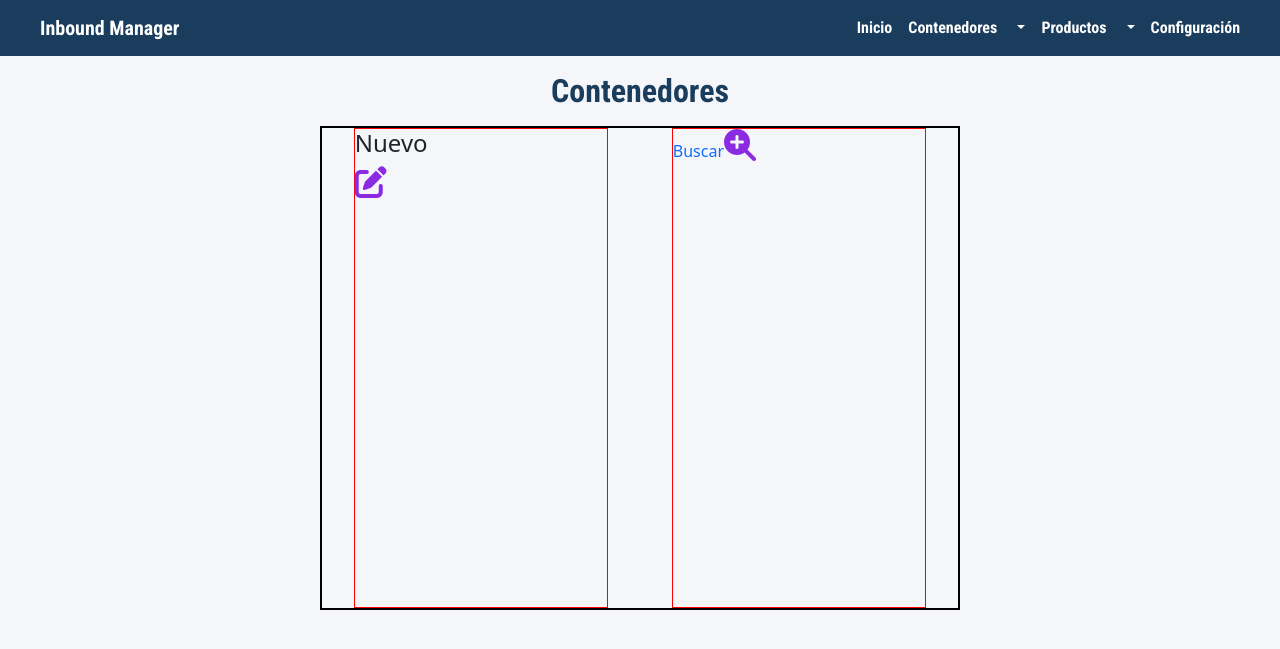
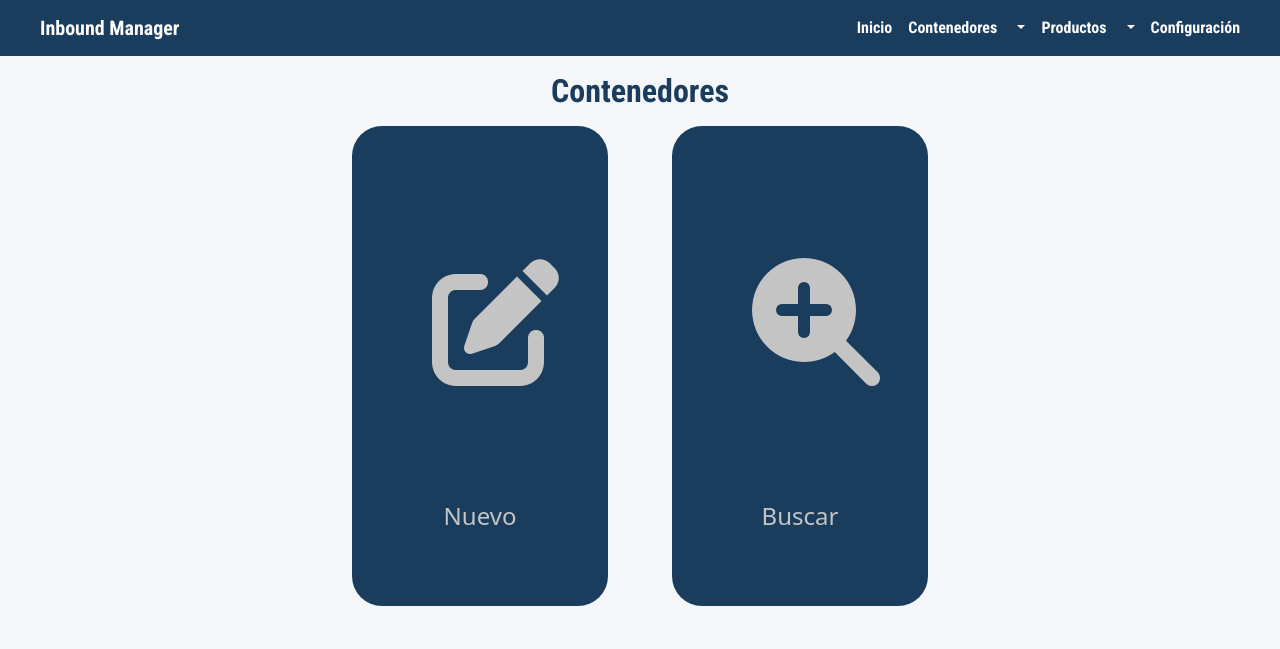
Before and after one commit to Salvador-97/Inbound_Manager-Web, a Python web app: template app/templates/contenedores.html in a window 1280 px wide. Shown: the top 649 px of the page. Run offline with Jinja, Linux system fonts and the light colour scheme; the template is opened without the code that fills it, so the values that code supplies are empty; some libraries are stand-ins or nearby versions.

Commit message:
estilos-inicio-contenedores

```diff
--- a/app/static/styles/contenedores.css
+++ b/app/static/styles/contenedores.css
@@ -1,6 +1,8 @@
 :root{
     --color-primario: #1A3D5D;
+    --color-secundario: #195791;
     --color-fondo: #F5F6FA;
+    --color-icono: #c4c4c4;
     --fuente-titulos: "Roboto Condensed";
     --fuente-texto: "Montserrat";
 }
@@ -15,7 +17,6 @@
 }
 
 .contenedor-opciones{
-    border: 2px solid #000;
     display: flex;
     flex-direction: row;
     justify-content: space-around;
@@ -24,16 +25,34 @@
 }
 
 .tarjeta {
-    border: 1px solid red;
+    background-color: var(--color-primario);
     width: 40%;
     height: 30em;
+    cursor: pointer;
+    padding: 1em;
+    display: flex;
+    justify-content: space-evenly;
+    flex-direction: column;
+    text-align: center;
+    border-radius: 30px;
+    transition: 0.4s ease;
 }
 
-.tarjeta a {
-    text-decoration: none;
+.tarjeta:hover {
+    background-color: var(--color-secundario);
+}
+
+.tarjeta h4 {
+    color: var(--color-icono)
 }
 
 .tarjeta i{
-    font-size: 2em;
-    color: blueviolet;
+    font-size: 8em;
+    margin: 0.5em;
+    color: var(--color-icono);
 }
+
+.tarjeta i:hover, h4:hover {
+    color: white;
+    transition: 0.4s ease;
+}
--- a/app/static/styles/home.css
+++ b/app/static/styles/home.css
@@ -34,7 +34,7 @@ body{
     transition: 0.4s ease;
 }
 
-.navbar-nav a:hover {
+.navbar-nav a:hover, .navbar-brand:hover {
     color: #c0c0c0;
 }
 
--- a/app/templates/contenedores.html
+++ b/app/templates/contenedores.html
@@ -2,12 +2,13 @@
 <h2 class="titulo">Contenedores</h2>
 
 <div class="contenedor-opciones">
-    <div class="tarjeta nuevo">
+    <div class="tarjeta nuevo" onclick="window.location.href = '/contenedores/arrivo'">
+        <i class="fa-solid fa-pen-to-square"></i>
         <h4>Nuevo</h4>
-        <a href="/contenedores/arrivo"><i class="fa-solid fa-pen-to-square"></i></a>
     </div>
-    <div class="tarjeta busqueda">
-        <a href="/contenedores/busqueda">Buscar<i class="fa-solid fa-magnifying-glass-plus"></i></a>
+    <div class="tarjeta busqueda" onclick="window.location.href = '/contenedores/busqueda'">
+        <i class="fa-solid fa-magnifying-glass-plus"></i>
+        <h4>Buscar</h4>
     </div>
 </div>
 {%include 'footer.html' %}
--- a/app/templates/footer.html
+++ b/app/templates/footer.html
@@ -1,4 +1,5 @@
     <script src="https://cdn.jsdelivr.net/npm/bootstrap@5.3.3/dist/js/bootstrap.bundle.min.js"></script>
     <script src="https://kit.fontawesome.com/dc6efa34d2.js" crossorigin="anonymous"></script>
+    <script src="static/js/contenedores.js"></script>
 </body>
 </html>
--- /dev/null
+++ b/env_flask/pyvenv.cfg
@@ -0,0 +1,5 @@
+home = C:\Users\salva\AppData\Local\Programs\Python\Python311
+include-system-site-packages = false
+version = 3.11.1
+executable = C:\Users\salva\AppData\Local\Programs\Python\Python311\python.exe
+command = C:\Users\salva\AppData\Local\Programs\Python\Python311\python.exe -m venv C:\Users\salva\Documents\Inbound_Web\Inbound_Manager-Web\env_flask
```
Also changed, not shown: 9 other files.
